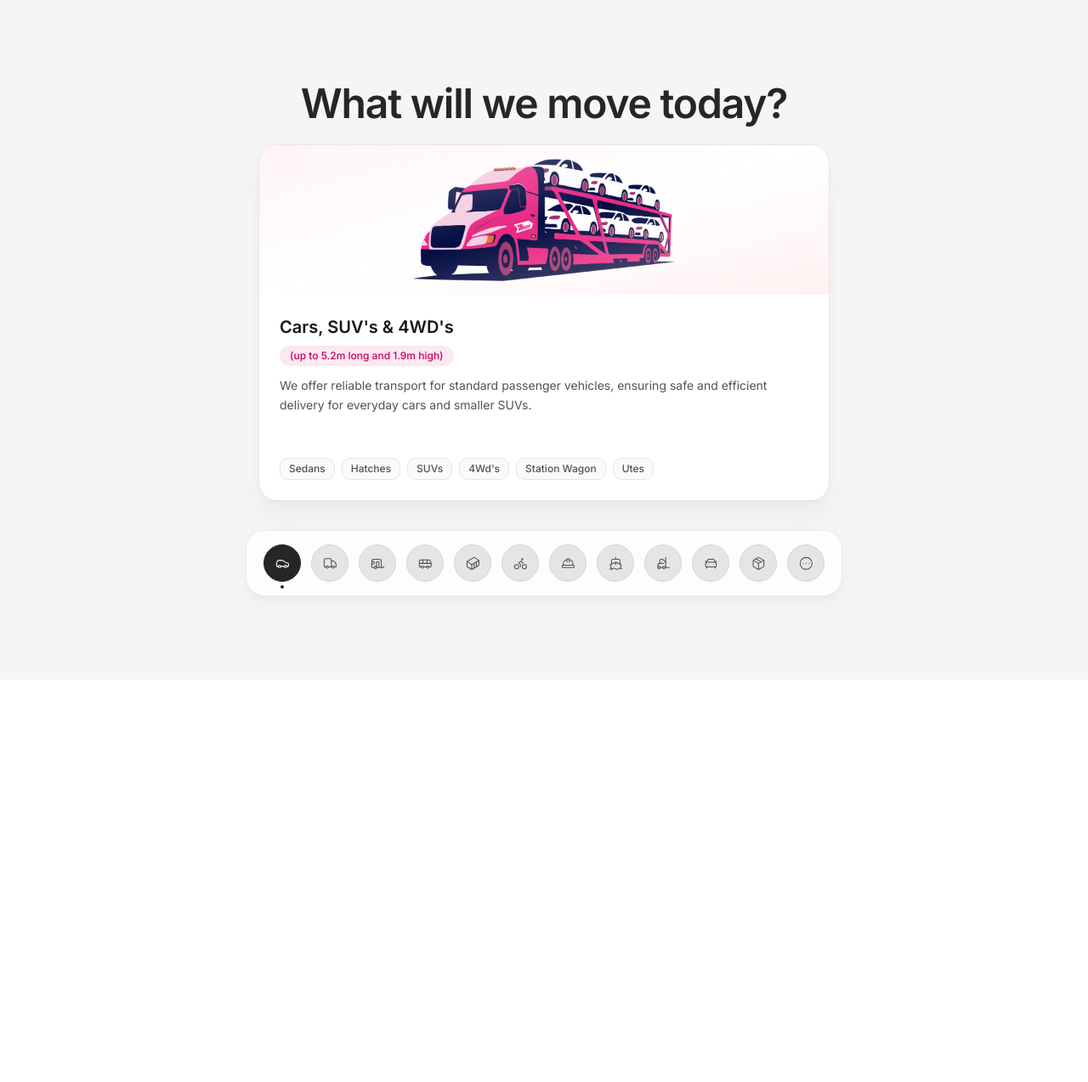
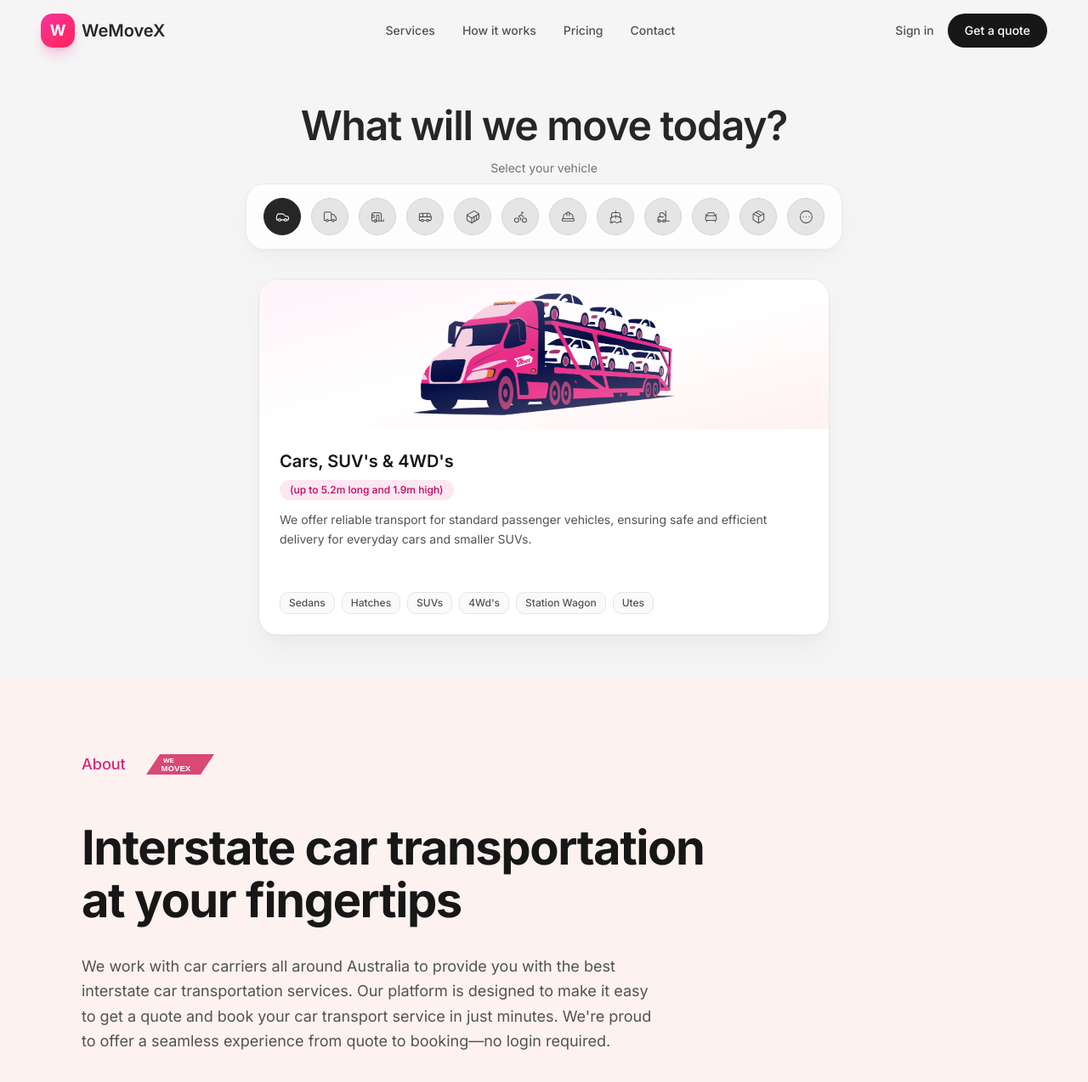
Before and after one commit to pybern/experiments, a Next.js app: page / in a window 1280 px wide. Shown: the top 1274 px of the page at 85% size. Before the commit the page ends 800 px from the top, so only its background shows below. Built offline with nearby package versions, Linux system fonts and the light colour scheme.

Commit message:
added section

```diff
--- a/app/page.tsx
+++ b/app/page.tsx
@@ -1,14 +1,22 @@
-import { Header } from "@/components/sec-header";
 import { FloatingDock } from "@/components/floating-dock";
+import { Navbar } from "@/components/navbar";
+import { AboutSection } from "@/components/about-section";
 
 export default function Page() {
   return (
-    <div className="fixed inset-0 flex flex-col items-center justify-center gap-6 bg-neutral-100 py-8">
-      {/* Header Section */}
-      <Header />
+    <main className="bg-neutral-100">
+      {/* Hero Section - Full viewport height */}
+      <section className="relative flex h-screen flex-col items-center">
+        <div className="flex w-full max-w-7xl flex-1 flex-col px-4">
+          <Navbar />
+          <div className="flex flex-1 flex-col items-center justify-center">
+            <FloatingDock />
+          </div>
+        </div>
+      </section>
 
-      {/* Dock Section */}
-      <FloatingDock />
-    </div>
+      {/* About Section */}
+      <AboutSection />
+    </main>
   );
 }
--- /dev/null
+++ b/components/about-section.tsx
@@ -0,0 +1,130 @@
+"use client"
+
+import { motion } from "motion/react"
+import Image from "next/image"
+import { ArrowRight } from "lucide-react"
+
+const stats = [
+  { value: "10,000+", label: "Vehicles moved" },
+  { value: "15", label: "Years moving vehicles" },
+  { value: "2 minutes", label: "From quote to book" },
+  { value: "0", label: "No login required" },
+]
+
+export function AboutSection() {
+  return (
+    <section className="min-h-screen bg-[#fdf2f0] px-6 py-20 md:px-12 lg:px-24">
+      <div className="mx-auto max-w-6xl">
+        {/* Header with About label and logo */}
+        <motion.div
+          initial={{ opacity: 0, y: 20 }}
+          whileInView={{ opacity: 1, y: 0 }}
+          viewport={{ once: true }}
+          transition={{ duration: 0.5 }}
+          className="mb-12 flex items-center gap-4"
+        >
+          <span className="text-lg font-medium text-primary">About</span>
+          <div className="relative h-10 w-24">
+            <svg
+              viewBox="0 0 120 40"
+              className="h-full w-full"
+              fill="none"
+              xmlns="http://www.w3.org/2000/svg"
+            >
+              {/* Pink parallelogram background */}
+              <polygon
+                points="10,35 30,5 110,5 90,35"
+                fill="#d94876"
+              />
+              {/* WE text */}
+              <text
+                x="35"
+                y="18"
+                fill="white"
+                fontSize="10"
+                fontWeight="bold"
+                fontFamily="sans-serif"
+              >
+                WE
+              </text>
+              {/* MOVEX text */}
+              <text
+                x="32"
+                y="30"
+                fill="white"
+                fontSize="12"
+                fontWeight="bold"
+                fontFamily="sans-serif"
+              >
+                MOVEX
+              </text>
+            </svg>
+          </div>
+        </motion.div>
+
+        {/* Main heading */}
+        <motion.h2
+          initial={{ opacity: 0, y: 30 }}
+          whileInView={{ opacity: 1, y: 0 }}
+          viewport={{ once: true }}
+          transition={{ duration: 0.6, delay: 0.1 }}
+          className="mb-8 max-w-3xl text-4xl font-bold tracking-tight text-neutral-900 md:text-5xl lg:text-[3.5rem] lg:leading-[1.1]"
+        >
+          Interstate car transportation at your fingertips
+        </motion.h2>
+
+        {/* Description */}
+        <motion.p
+          initial={{ opacity: 0, y: 30 }}
+          whileInView={{ opacity: 1, y: 0 }}
+          viewport={{ once: true }}
+          transition={{ duration: 0.6, delay: 0.2 }}
+          className="mb-16 max-w-2xl text-lg leading-relaxed text-neutral-600"
+        >
+          We work with car carriers all around Australia to provide you with the best
+          interstate car transportation services. Our platform is designed to make it easy
+          to get a quote and book your car transport service in just minutes. We&apos;re proud
+          to offer a seamless experience from quote to booking—no login required.
+        </motion.p>
+
+        {/* Stats grid */}
+        <motion.div
+          initial={{ opacity: 0, y: 30 }}
+          whileInView={{ opacity: 1, y: 0 }}
+          viewport={{ once: true }}
+          transition={{ duration: 0.6, delay: 0.3 }}
+          className="mb-10 grid grid-cols-2 gap-8 md:grid-cols-4"
+        >
+          {stats.map((stat, index) => (
+            <motion.div
+              key={stat.label}
+              initial={{ opacity: 0, y: 20 }}
+              whileInView={{ opacity: 1, y: 0 }}
+              viewport={{ once: true }}
+              transition={{ duration: 0.5, delay: 0.3 + index * 0.1 }}
+              className="border-l-2 border-neutral-200 pl-6"
+            >
+              <div className="text-3xl font-bold text-primary md:text-4xl">
+                {stat.value}
+              </div>
+              <div className="mt-2 text-sm text-neutral-600">{stat.label}</div>
+            </motion.div>
+          ))}
+        </motion.div>
+
+        {/* Read More link */}
+        <motion.a
+          href="#"
+          initial={{ opacity: 0 }}
+          whileInView={{ opacity: 1 }}
+          viewport={{ once: true }}
+          transition={{ duration: 0.5, delay: 0.6 }}
+          className="group inline-flex items-center gap-2 text-primary hover:underline"
+        >
+          <span className="font-medium">Read More</span>
+          <ArrowRight className="h-4 w-4 transition-transform group-hover:translate-x-1" />
+        </motion.a>
+      </div>
+    </section>
+  )
+}
--- a/components/floating-dock.tsx
+++ b/components/floating-dock.tsx
@@ -242,11 +242,11 @@
       <AnimatePresence>
         {isHovered && !isSelected && (
           <motion.div
-            initial={{ opacity: 0, y: 8, scale: 0.9 }}
+            initial={{ opacity: 0, y: -8, scale: 0.9 }}
             animate={{ opacity: 1, y: 0, scale: 1 }}
-            exit={{ opacity: 0, y: 8, scale: 0.9 }}
+            exit={{ opacity: 0, y: -8, scale: 0.9 }}
             transition={{ type: "spring", stiffness: 400, damping: 25 }}
-            className="absolute -top-10 left-1/2 -translate-x-1/2 whitespace-nowrap rounded-md bg-neutral-800 px-2.5 py-1 text-xs font-medium text-white shadow-lg"
+            className="absolute -bottom-10 left-1/2 -translate-x-1/2 whitespace-nowrap rounded-md bg-neutral-800 px-2.5 py-1 text-xs font-medium text-white shadow-lg"
           >
             {category}
           </motion.div>
@@ -270,16 +270,6 @@
         />
       </motion.button>
 
-      {/* Selection indicator */}
-      {isSelected && (
-        <motion.div
-          layoutId="selection-indicator"
-          className="absolute -bottom-2 h-1 w-1 rounded-full bg-neutral-800"
-          initial={{ scale: 0 }}
-          animate={{ scale: 1 }}
-          transition={{ type: "spring", stiffness: 500, damping: 30 }}
-        />
-      )}
     </motion.div>
   )
 }
@@ -294,13 +284,28 @@
 
   return (
     <div className="flex flex-col items-center gap-4">
-      {/* Selection Card */}
-      <SelectionCard selectedItem={selectedItem} />
+      {/* Primary Header */}
+      <motion.h1
+        initial={{ opacity: 0, y: 20 }}
+        animate={{ opacity: 1, y: 0 }}
+        transition={{
+          type: "spring",
+          stiffness: 100,
+          damping: 20,
+          delay: 0.1,
+        }}
+        className="text-center text-5xl font-semibold tracking-tight text-neutral-800"
+      >
+        What will we move today?
+      </motion.h1>
+
+      {/* Instruction */}
+      <p className="text-sm text-neutral-500">Select your vehicle</p>
 
       {/* Dock */}
-      <div className="flex h-24 items-end justify-center">
+      <div className="-mt-2 flex h-24 items-start justify-center">
         <motion.div
-          initial={{ y: 40, opacity: 0 }}
+          initial={{ y: -40, opacity: 0 }}
           animate={{ y: 0, opacity: 1 }}
           transition={{
             type: "spring",
@@ -324,6 +329,9 @@
           ))}
         </motion.div>
       </div>
+
+      {/* Selection Card */}
+      <SelectionCard selectedItem={selectedItem} />
     </div>
   )
 }
--- /dev/null
+++ b/components/navbar.tsx
@@ -0,0 +1,52 @@
+"use client"
+
+import { motion } from "motion/react"
+
+export function Navbar() {
+  return (
+    <motion.nav
+      initial={{ opacity: 0, y: -20 }}
+      animate={{ opacity: 1, y: 0 }}
+      transition={{
+        type: "spring",
+        stiffness: 100,
+        damping: 20,
+      }}
+      className="z-50 flex w-full items-center justify-between px-8 py-4"
+    >
+      {/* Logo */}
+      <div className="flex items-center gap-2">
+        <div className="flex h-10 w-10 items-center justify-center rounded-xl bg-gradient-to-br from-pink-500 to-rose-500 shadow-lg shadow-pink-500/25">
+          <span className="text-lg font-bold text-white">W</span>
+        </div>
+        <span className="text-xl font-semibold text-neutral-800">WeMoveX</span>
+      </div>
+
+      {/* Nav Links */}
+      <div className="hidden items-center gap-8 md:flex">
+        <a href="#" className="text-sm font-medium text-neutral-600 transition-colors hover:text-neutral-900">
+          Services
+        </a>
+        <a href="#" className="text-sm font-medium text-neutral-600 transition-colors hover:text-neutral-900">
+          How it works
+        </a>
+        <a href="#" className="text-sm font-medium text-neutral-600 transition-colors hover:text-neutral-900">
+          Pricing
+        </a>
+        <a href="#" className="text-sm font-medium text-neutral-600 transition-colors hover:text-neutral-900">
+          Contact
+        </a>
+      </div>
+
+      {/* CTA Button */}
+      <div className="flex items-center gap-4">
+        <a href="#" className="hidden text-sm font-medium text-neutral-600 transition-colors hover:text-neutral-900 sm:block">
+          Sign in
+        </a>
+        <button className="rounded-full bg-neutral-900 px-5 py-2.5 text-sm font-medium text-white transition-all hover:bg-neutral-800 hover:shadow-lg">
+          Get a quote
+        </button>
+      </div>
+    </motion.nav>
+  )
+}
```
